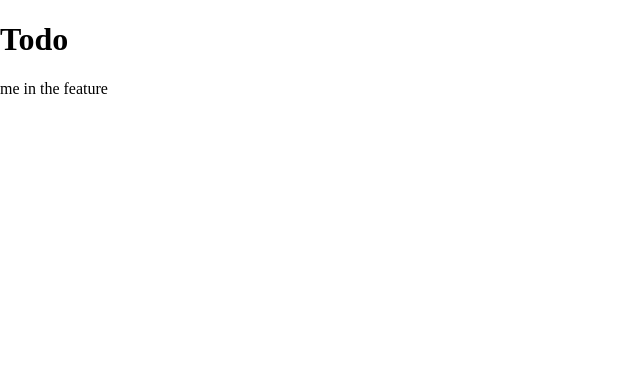
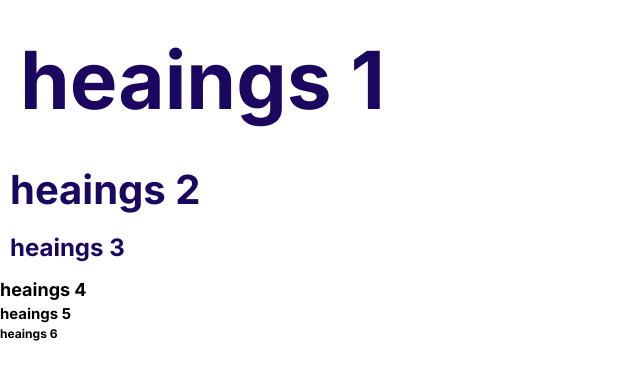
Before and after one commit to waiz3ple/waizify, a website: page index.html in a window 1280 px wide. Shown: the whole page, without its empty margins (0-640 px from the left). Drawn offline with Linux system fonts and the light colour scheme.

Commit message:
Define the styles for the fonts

```diff
--- a/index.html
+++ b/index.html
@@ -4,14 +4,22 @@
 		<meta charset="UTF-8" />
 		<meta name="viewport" content="width=device-width, initial-scale=1.0" />
 		<title>Waizify - fastest hosting service</title>
-		<script src="script.js" defer></script>
+		<link rel="preconnect" href="https://fonts.googleapis.com" />
+		<link rel="preconnect" href="https://fonts.gstatic.com" crossorigin />
+		<link
+			href="https://fonts.googleapis.com/css2?family=Inter:wght@100..900&display=swap"
+			rel="stylesheet"
+		/>
 		<link rel="stylesheet" href="normalize.css" />
 		<link rel="stylesheet" href="style.css" />
+		<script src="script.js" defer></script>
 	</head>
 	<body>
-		<header class="head">
-			<h1 class="heading">Todo</h1>
-			<p class="fix">me in the feature</p>
-		</header>
+		<h1>heaings 1</h1>
+		<h2>heaings 2</h2>
+		<h3>heaings 3</h3>
+		<h4>heaings 4</h4>
+		<h5>heaings 5</h5>
+		<h6>heaings 6</h6>
 	</body>
 </html>
--- a/style.css
+++ b/style.css
@@ -5,3 +5,58 @@
 	--color-heading: #1b0760;
 	--color-body: #918ca4;
 }
+html {
+	font-size: 62.5%;
+}
+
+*,
+*::before,
+*::after {
+	box-sizing: inherit;
+	margin: 0;
+	padding: 0;
+}
+
+body {
+	font-family: Inter, system-ui, -apple-system, BlinkMacSystemFont, 'Segoe UI',
+		Roboto, Oxygen, Ubuntu, Cantarell, 'Open Sans', 'Helvetica Neue', sans-serif;
+	font-size: 2.4rem;
+	line-height: 1.5;
+	box-sizing: border-box;
+}
+
+h1,
+h2,
+h3 {
+	color: var(--color-heading);
+	margin: 1rem;
+}
+
+h1 {
+	font-size: 7rem;
+	margin: 2rem;
+}
+h2 {
+	font-size: 4rem;
+}
+h3 {
+	font-size: 3rem;
+}
+/* for Laptops and Desktops */
+@media screen and (min-width: 1024px) {
+	body {
+		font-size: 1.8rem;
+	}
+
+	h1 {
+		font-size: 8rem;
+	}
+
+	h2 {
+		font-size: 4rem;
+	}
+
+	h3 {
+		font-size: 2.4rem;
+	}
+}
```
